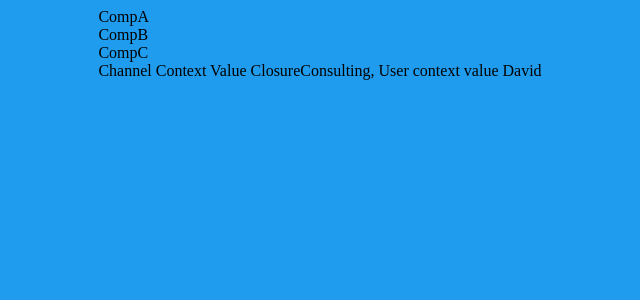
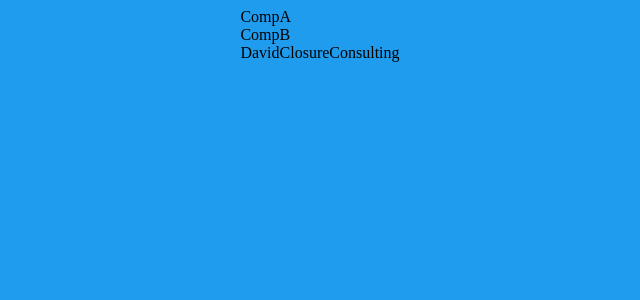
Before and after one commit to dsanderson90/reacthooks-todo, a React (Create React App) app: page / in a window 1280 px wide. Shown: the top 300 px of the page, without its empty margins (320-960 px from the left). Built offline with nearby package versions, Linux system fonts and the light colour scheme.

Commit message:
simplified code with the useContext hook

```diff
--- a/src/components/ComponentC.js
+++ b/src/components/ComponentC.js
@@ -1,24 +1,13 @@
-import React from 'react';
+import React, {useContext} from 'react';
 import { UserContext, ChannelContext } from '../App';
 export default function ComponentC() {
+
+  const user = useContext(UserContext)
+  const channel = useContext(ChannelContext)
   return (
     <div>
-      CompC
-      <UserContext.Consumer>
-        {user => {
-          return (
-            <ChannelContext.Consumer>
-              {channel => {
-                return (
-                  <div>
-                    Channel Context Value {channel}, User context value {user}
-                  </div>
-                );
-              }}
-            </ChannelContext.Consumer>
-          );
-        }}
-      </UserContext.Consumer>
+      {user}
+      {channel}
     </div>
   );
 }
```
